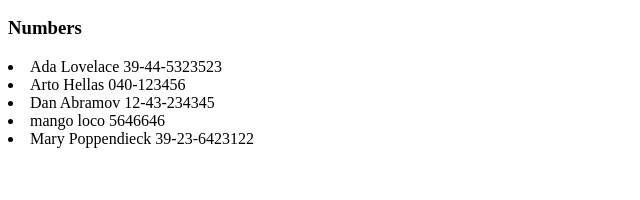
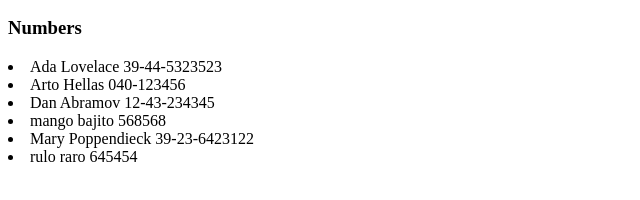
Before and after one commit to elber01/FSOdata, a React app in the folder part2/agenda/: page / in a window 1280 px wide. Shown: the part 212-412 px from the top of the page, without its empty margins (0-640 px from the left). Built offline with nearby package versions, Linux system fonts and the light colour scheme; data requests are answered from the project's data file; the HTML template or start-up script is replaced by a standard one.

Commit message:
2.13 done

```diff
--- a/part2/agenda/db.json
+++ b/part2/agenda/db.json
@@ -21,9 +21,14 @@
       "id": "4"
     },
     {
-      "id": "2633",
-      "name": "mango loco ",
-      "number": "5646646"
+      "id": "cae8",
+      "name": "mango bajito",
+      "number": "568568"
+    },
+    {
+      "id": "c8b0",
+      "name": "rulo raro",
+      "number": "645454"
     }
   ]
 }
--- a/part2/agenda/src/App.jsx
+++ b/part2/agenda/src/App.jsx
@@ -1,3 +1,7 @@
+import { useState, useEffect } from 'react'
+import personService from './persons'
+import axios from 'axios'
+
 //Component rendering
 const Filter = ({filter, handleFilterChange}) => (
   <div>
@@ -18,15 +22,18 @@ const Personform = ({addPerson, newName, handleNameChange, newNumber, handleNumb
   </form>
 )
 
-import { useState, useEffect } from 'react'
-import axios from 'axios'
-
-
 const Persons = ({personsToShow}) => (
   <div>
-    {personsToShow.map(person =>
-      <li key={person.id}>{person.name} {person.number}</li>
-    )}
+    {personsToShow.map(person => {
+      // Verificación de seguridad: si no hay persona o nombre, no renderiza nada
+      if (!person || !person.name) return null;
+
+      return (
+        <li key={person.id}>
+          {person.name} {person.number}
+        </li>
+      );
+    })}
   </div>
 )
 
@@ -37,12 +44,12 @@ const App = () => {
 
   useEffect(() => {
      // console.log('effect')
-      axios.get('http://localhost:3001/persons').then((response) => {
-        //console.log('promise fulfilled')
-        setPersons(response.data)
+      personService.getAll().then(initialPersons => {
+        setPersons(initialPersons)
       })
     }, [])
-    console.log('render', persons.length, 'persons')
+
+//    console.log('render', persons.length, 'persons')
   /* useState([
     { name: 'Arto Hellas',
       number: '040-123456'
@@ -85,17 +92,17 @@ const handleFilterChange = (event) => {
     }
     //Update the list of persons to show
 
-    axios.post('http://localhost:3001/persons', personObject).then(response => {
-      setPersons(persons.concat(response.data))
+    personService.create(personObject).then(response => {
+      setPersons(persons.concat(response))
       setNewName('')
       setNewNumber('')
     })
   }
 
 //Filter and sort persons to show
-const personsToShow = [...persons]
+const personsToShow = persons
 .filter(person =>
-  person.name.toLowerCase().includes(filter.toLowerCase())
+  person.name && person.name.toLowerCase().includes(filter.toLowerCase())
 )
 .sort((a, b) =>
   a.name.localeCompare(b.name, undefined, { sensitivity: 'base' })
--- /dev/null
+++ b/part2/agenda/src/persons.js
@@ -0,0 +1,22 @@
+import axios from 'axios'
+
+//  base
+const baseUrl = 'http://localhost:3001/persons'
+
+// Función para obtener todos los contactos
+const getAll = () => {
+  const request = axios.get(baseUrl)
+  return request.then(response => response.data)
+}
+
+// Función para crear un nuevo contacto
+const create = (newObject) => {
+  const request = axios.post(baseUrl, newObject)
+  return request.then(response => response.data)
+}
+
+// Exportamos un objeto con las funciones para que App.js las use
+export default {
+  getAll: getAll,
+  create: create
+}
```
